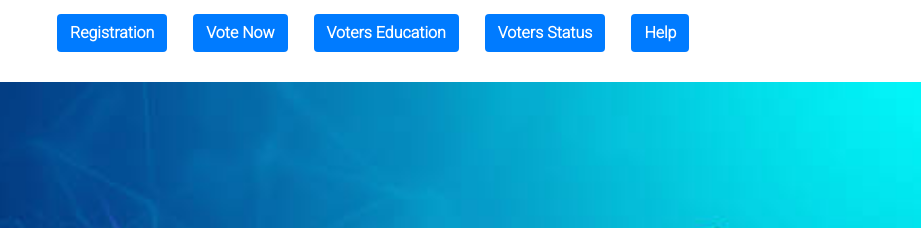
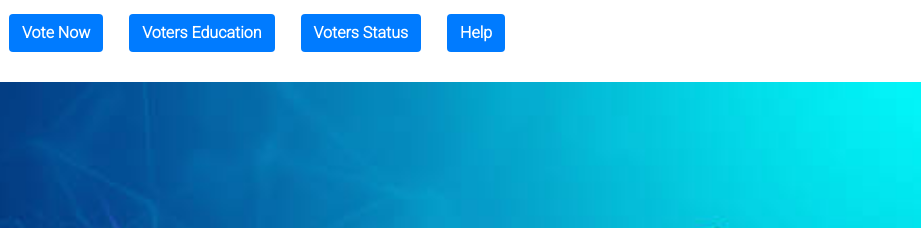
Before and after one commit to AyoOlonilua/Voting, a plain HTML site: page index.html in a window 1280 px wide. Shown: the top 228 px of the page, 359-1280 px from the left. Drawn offline with Linux system fonts and the light colour scheme.

```diff
--- a/index.html
+++ b/index.html
@@ -17,10 +17,6 @@
                     <img src="img/Logo.png" alt="">
                 </div>
 
-                <button class="btn ml-5">
-                    <a href="registration.html" class="btn text-white bg-primary font-weight-bold">Registration
-                    </a>
-                </button>
 
                 <button class="btn">
                     <a href="vote.html" class="btn text-white bg-primary font-weight-bold">Vote Now
```
Also changed, not shown: 1 other file.
